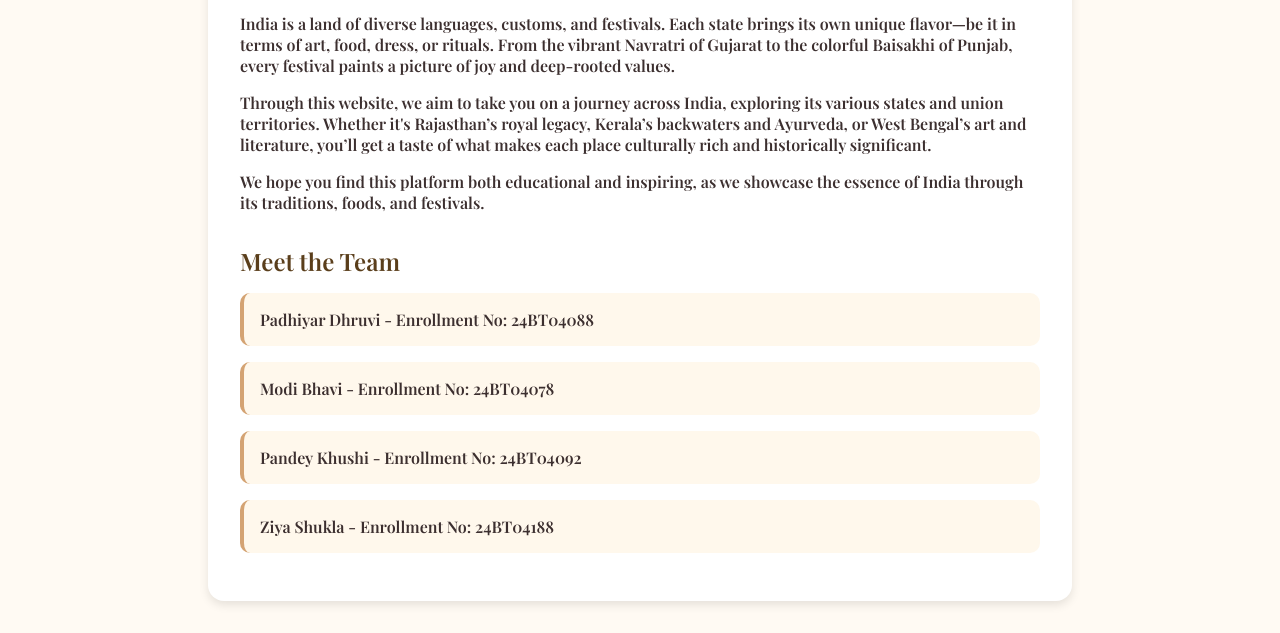
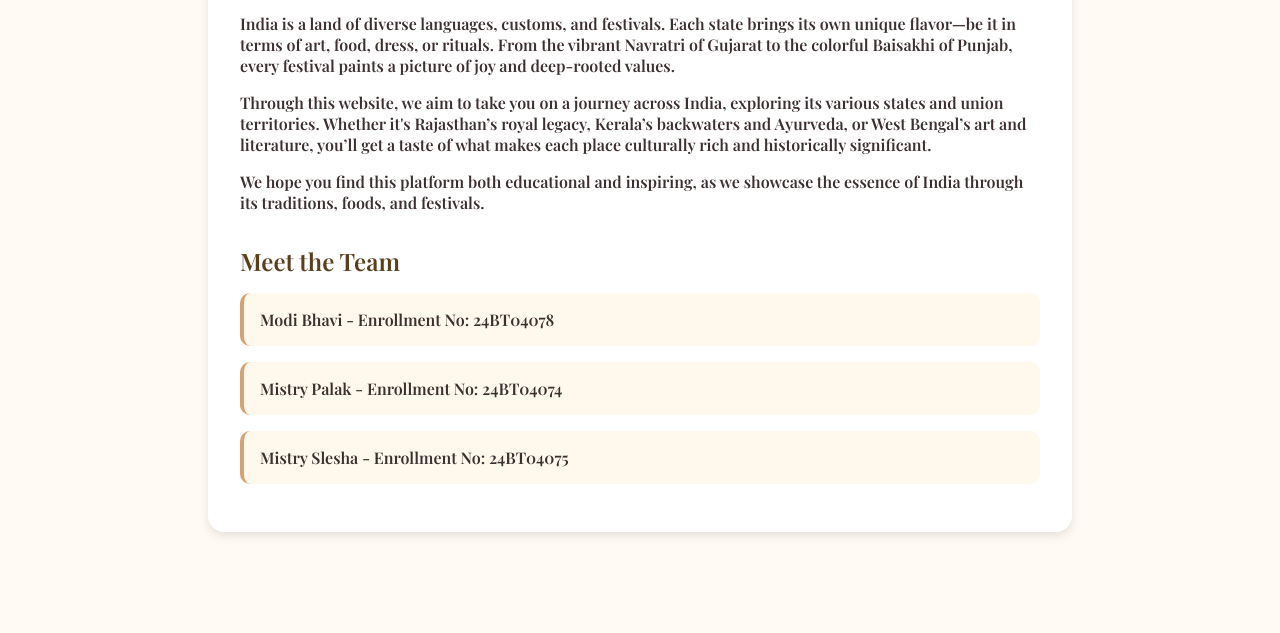
Before and after one commit to bhavimodi06/website, a plain HTML site: page about.html in a window 1280 px wide. Shown: the part 356-989 px from the top of the page. After the commit the page ends 920 px from the top, so only its background shows below. Drawn offline with nearby package versions, Linux system fonts and the light colour scheme.

Commit message:
Update about.html

```diff
--- a/about.html
+++ b/about.html
@@ -92,10 +92,9 @@
     <div class="team">
       <h2>Meet the Team</h2>
       <ul>
-        <li><strong>Padhiyar Dhruvi</strong> - Enrollment No: 24BT04088</li>
         <li><strong>Modi Bhavi</strong> - Enrollment No: 24BT04078</li>
-        <li><strong>Pandey Khushi</strong> - Enrollment No: 24BT04092</li>
-        <li><strong>Ziya Shukla</strong> - Enrollment No: 24BT04188</li>
+        <li><strong>Mistry Palak</strong> - Enrollment No: 24BT04074</li>
+        <li><strong>Mistry Slesha</strong> - Enrollment No: 24BT04075</li>
       </ul>
     </div>
   </div>
```
